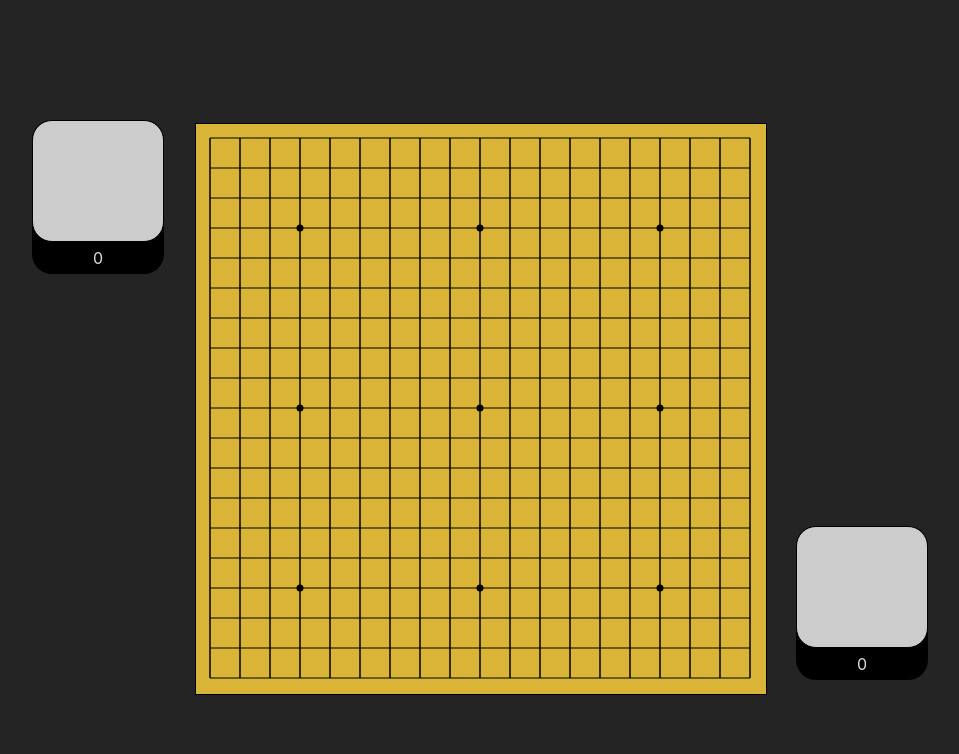
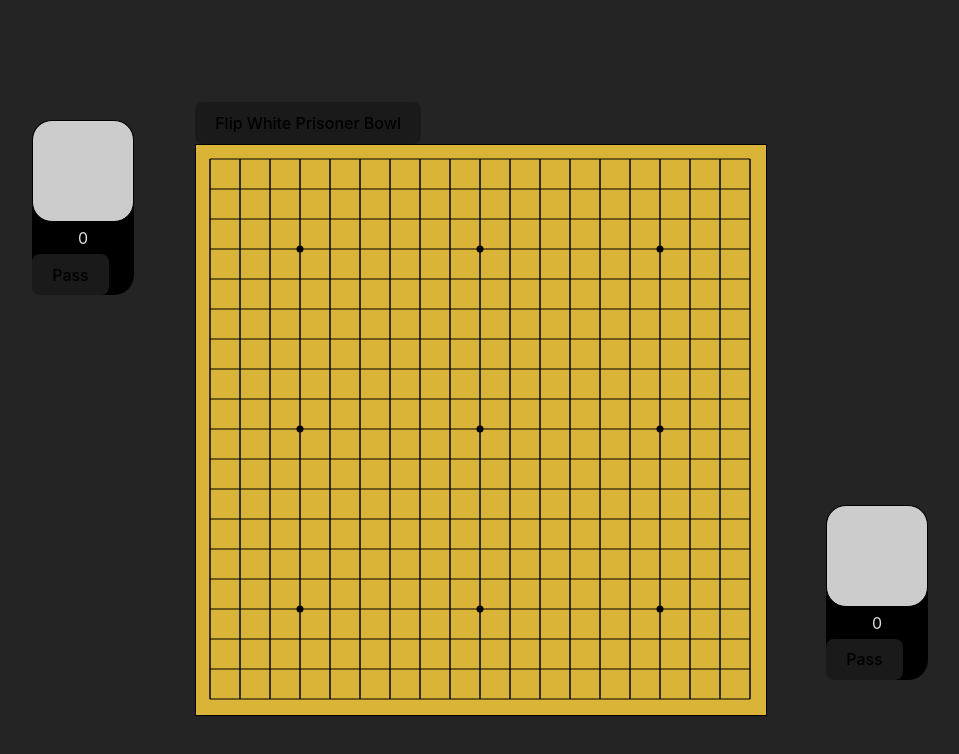
Before and after one commit to Joshieingold/GoWithFriends, a React (Vite) app: page / in a window 1280 px wide. Shown: the top 754 px of the page, without its empty margins (160-1119 px from the left). Built offline with nearby package versions, Linux system fonts and the light colour scheme.

Commit message:
added pass feature and board flip roots

```diff
--- a/src/Board/board.css
+++ b/src/Board/board.css
@@ -87,4 +87,18 @@
 .stats {
     background-color: #000000;
    border-radius: 20px;
+   transition: transform 0.6s ease; /* Add a transition effect */
 }
+
+
+.stats.flipped {
+    transform: rotate(180deg);
+    transition: transform 0.3s ease;
+}
+
+.prisoner-bowl {
+    position: relative;
+    width: 100px;
+    height: 100px;
+    overflow: hidden;
+}
--- a/src/Board/board.jsx
+++ b/src/Board/board.jsx
@@ -3,11 +3,11 @@ import capture from "../assets/stoneCapture.mp3";
 import place from "../assets/stonePlace.mp3";
 import "./Board.css";
 
-const PrisonerBowl = ({ color, count }) => {
+const PrisonerBowl = ({ color, count, isFlipped, onPass }) => {
     const stones = Array.from({ length: count }, (_, index) => index);
 
     return (
-        <div className="stats">
+        <div className={`stats ${isFlipped ? 'flipped' : ''}`}>
             <div className={`prisoner-bowl ${color}`}>
                 <div className="bowl">
                     {stones.map((stone) => (
@@ -24,6 +24,7 @@ const PrisonerBowl = ({ color, count }) => {
                 </div>
             </div>
             <div className="count">{count}</div>
+            <button className="passButton" onClick={onPass}>Pass</button>
         </div>
     );
 };
@@ -33,14 +34,31 @@ function Board() {
     const [boardList, setBoardList] = useState(createBoard());
     const [currentColor, setCurrentColor] = useState("black");
     const [prisoners, setPrisoners] = useState({ black: 0, white: 0 });
+    const [passCount, setPassCount] = useState({ black: 0, white: 0 });
+    const [gameOver, setGameOver] = useState(false);
+    const [isWhiteFlipped, setIsWhiteFlipped] = useState(false);
 
     function play(sound) {
-        const audio  = new Audio(sound);
+        const audio = new Audio(sound);
         audio.volume = 1.0;
         audio.play().catch(error => {
             console.error("Audio play error:", error);
         });
+    }
 
+    function pass() {
+        setPassCount(prev => {
+            const newPassCount = { ...prev, [currentColor]: prev[currentColor] + 1 };
+
+            // Check if both players have passed
+            if (newPassCount.black > 0 && newPassCount.white > 0) {
+                console.log("Game Over!");
+                setGameOver(true); // Set game over state
+            }
+
+            setCurrentColor(currentColor === "black" ? "white" : "black");
+            return newPassCount;
+        });
     }
 
     function createBoard() {
@@ -51,6 +69,10 @@ function Board() {
         }
         return currentBoard;
     }
+
+    const toggleWhiteFlip = () => {
+        setIsWhiteFlipped(prev => !prev);
+    };
 
     useEffect(() => {
         const canvas = canvasRef.current;
@@ -165,7 +187,7 @@ function Board() {
                 newBoardList[r][c] = null;
             });
 
-            setPrisoners((prev) => ({ ...prev, [opponentColor]: prev[opponentColor] + capturedStones.length }));
+            setPrisoners(prev => ({ ...prev, [opponentColor]: prev[opponentColor] + capturedStones.length }));
             setBoardList(newBoardList);
         }
 
@@ -173,6 +195,8 @@ function Board() {
     };
 
     const handleClick = (event) => {
+        if (gameOver) return; // Prevent placing stones if game is over
+
         const canvas = canvasRef.current;
         const rect = canvas.getBoundingClientRect();
         const x = event.clientX - rect.left;
@@ -187,14 +211,15 @@ function Board() {
             newBoardList[rowIndex][colIndex] = currentColor;
 
             // Play the sound for placing a stone
-            play(place); // Adjust the sound path as necessary
+            play(place);
+            setPassCount({ black: 0, white: 0 }); // Reset pass counts on a valid move
 
             // Check for captures
             const capturedStones = checkAndCapture(rowIndex, colIndex, currentColor);
 
             // Play the sound for capturing if any stones were captured
             if (capturedStones.length > 0) {
-                play(capture); // Adjust the sound path as necessary
+                play(capture);
             }
 
             const liberties = checkLiberties(rowIndex, colIndex, currentColor);
@@ -209,6 +234,9 @@ function Board() {
 
     return (
         <div className="mainContainer">
+            <nav>
+                <button onClick={toggleWhiteFlip}>Flip White Prisoner Bowl</button>
+            </nav>
             <div className="board-container">
                 <canvas
                     ref={canvasRef}
@@ -220,11 +248,20 @@ function Board() {
                 <div alt="Go Board" className="go-board-image"></div>
             </div>
             <div className="whitesBowl">
-                <PrisonerBowl color="black" count={prisoners.black} />
+                <PrisonerBowl
+                    color="black"
+                    count={prisoners.black}
+                    isFlipped={isWhiteFlipped}
+                    onPass={pass}  // Pass the function here
+                />
             </div>
             <div className="blacksBowl">
-                <PrisonerBowl color="white" count={prisoners.white} />
+                <PrisonerBowl
+                    color="white"
+                    count={prisoners.white}
+                />
             </div>
+            {gameOver && <div className="game-over-message">Game Over!</div>}
         </div>
     );
 }
```
